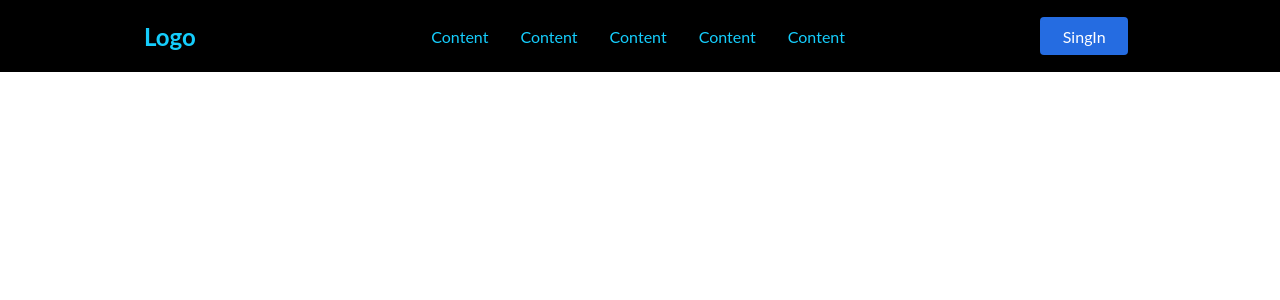
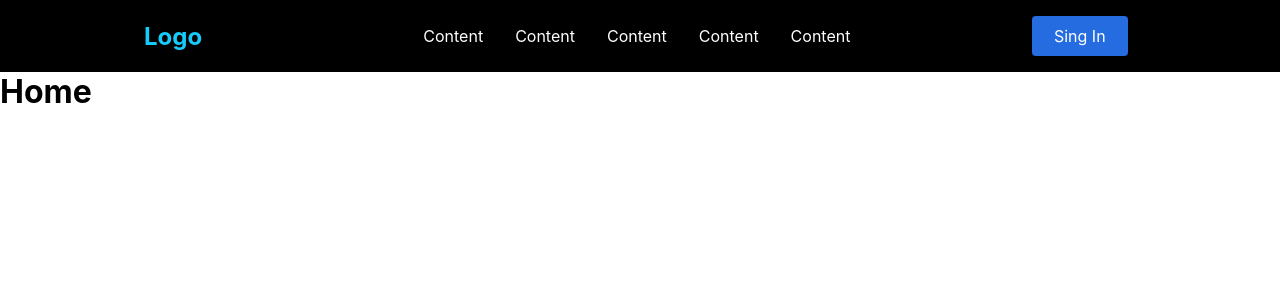
Before and after one commit to Black-And-White-Solutions/victoria-gg, a React (Create React App) app: page / in a window 1280 px wide. Shown: the top 300 px of the page. Built offline with nearby package versions, Linux system fonts and the light colour scheme.

Commit message:
Adding Route system to navbar, creating pages templates

```diff
--- a/src/App.tsx
+++ b/src/App.tsx
@@ -1,8 +1,13 @@
 import React from 'react';
 import Layout from './components/Layout';
+import PagesRouter from './components/PagesRouter';
 
 function App() {
-  return <Layout></Layout>;
+  return (
+    <Layout>
+      <PagesRouter />
+    </Layout>
+  );
 }
 
 export default App;
--- a/src/components/Layout.tsx
+++ b/src/components/Layout.tsx
@@ -1,6 +1,6 @@
 import React, { VoidFunctionComponent, ReactChild, ReactNode } from 'react';
 import PropTypes from 'prop-types';
-import { BrowserRouter as Router } from 'react-router-dom';
+import { BrowserRouter } from 'react-router-dom';
 // import styled from 'styled-components';
 // import { Grid, Cell } from 'styled-css-grid-v5';
 // import { device } from './assets/mediaSizes.js';
@@ -12,10 +12,10 @@ type ComponentChilds = {
 
 const Layout: VoidFunctionComponent<ComponentChilds> = ({ children }) => {
   return (
-    <Router>
+    <BrowserRouter>
       <NavigationBar />
       {children}
-    </Router>
+    </BrowserRouter>
   );
 };
 
--- a/src/components/Navbar/NavbarElements.tsx
+++ b/src/components/Navbar/NavbarElements.tsx
@@ -15,7 +15,7 @@ export const NavBar = styled.nav`
 `;
 
 export const NavLink = styled(Link)`
-  color: #000;
+  color: #fff;
   display: flex;
   align-items: center;
   text-decoration: none;
@@ -57,7 +57,7 @@ export const NavBtn = styled.nav`
   align-items: center;
   margin-right: 1.5rem;
 
-  @media screen and (max-width = ${tablet}) {
+  @media screen and (max-width: ${tablet}) {
     display: none;
   }
 `;
--- a/src/components/Navbar/Navigationbar.tsx
+++ b/src/components/Navbar/Navigationbar.tsx
@@ -19,14 +19,14 @@ const NavigationBar: VoidFunctionComponent = () => {
         </NavLink>
         <Bars />
         <NavMenu>
-          <NavLink to="/">Content</NavLink>
-          <NavLink to="/">Content</NavLink>
-          <NavLink to="/">Content</NavLink>
-          <NavLink to="/">Content</NavLink>
-          <NavLink to="/">Content</NavLink>
+          <NavLink to="/first">Content</NavLink>
+          <NavLink to="/second">Content</NavLink>
+          <NavLink to="/third">Content</NavLink>
+          <NavLink to="/forth">Content</NavLink>
+          <NavLink to="/fifth">Content</NavLink>
         </NavMenu>
         <NavBtn>
-          <NavBtnLink to="/">SingIn</NavBtnLink>
+          <NavBtnLink to="/singin">Sing In</NavBtnLink>
         </NavBtn>
       </NavBar>
     </>
--- /dev/null
+++ b/src/components/PagesRouter.tsx
@@ -0,0 +1,13 @@
+import React, { VoidFunctionComponent } from 'react';
+import { Switch, Route } from 'react-router-dom';
+import Home from '../pages/Home';
+
+const PagesRouter: VoidFunctionComponent = () => {
+  return (
+    <Switch>
+      <Route path="/" exact component={Home} />
+    </Switch>
+  );
+};
+
+export default PagesRouter;
--- a/src/index.tsx
+++ b/src/index.tsx
@@ -9,13 +9,10 @@ const GlobalStyles = createGlobalStyle`
 	  padding: 0;
 		margin: 0;
 	}
-
-		body {
+	body {
 	  color: rgb(0, 0, 0);
-		font-family: 'Alegreya Sans', 'Lato', sans-serif, -apple-system, BlinkMacSystemFont,
-	    'Segoe UI', 'Roboto', 'Oxygen', 'Ubuntu', 'Cantarell', 'Fira Sans',
-	    'Droid Sans', 'Helvetica Neue';
-	  -webkit-font-smoothing: antialiased;
+		font-family: 'Inter', 'Lato', sans-serif;
+		-webkit-font-smoothing: antialiased;
 	  -moz-osx-font-smoothing: grayscale;
 	  font-style: normal;
 	  font-weight: normal;
--- /dev/null
+++ b/src/pages/Home.tsx
@@ -0,0 +1,7 @@
+import React, { VoidFunctionComponent } from 'react';
+
+const Home: VoidFunctionComponent = () => {
+  return <h1>Home</h1>;
+};
+
+export default Home;
```
